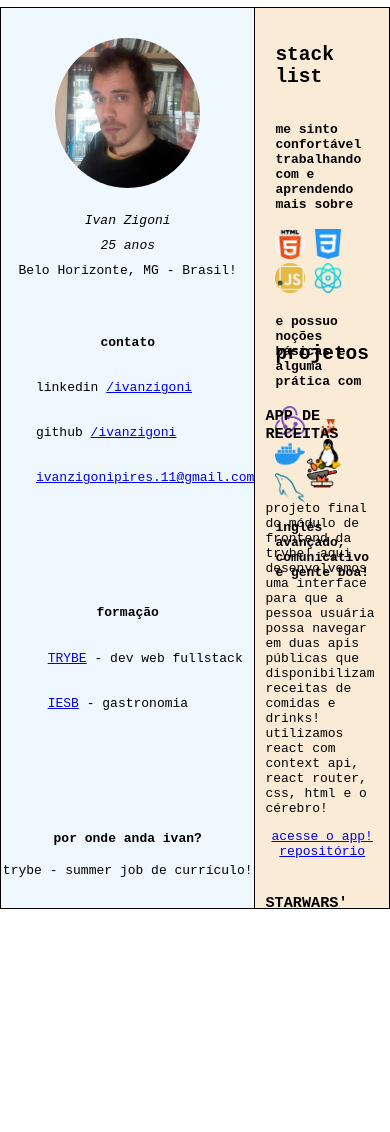
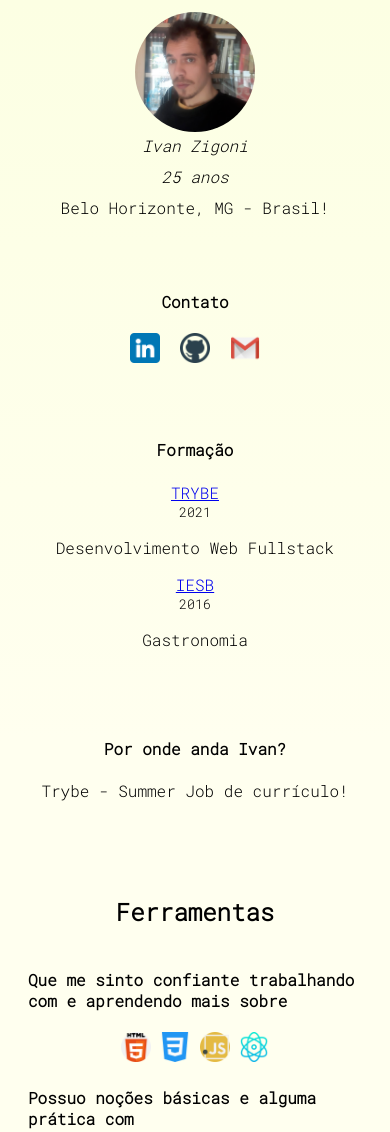
Before and after one commit to ivanzigoni/ivanzigoni.github.io, a plain HTML site: page index.html in a window 390 px wide. Shown: the top 1132 px of the page. Before the commit the page ends 916 px from the top, so only its background shows below. Drawn offline with Linux system fonts and the light colour scheme.

Commit message:
Modified layout for mobile reponsiveness

```diff
--- a/index.html
+++ b/index.html
@@ -1,5 +1,5 @@
 <!DOCTYPE html>
-<html lang="en">
+<html lang="pt-br">
 <head>
   <meta charset="UTF-8">
   <meta http-equiv="X-UA-Compatible" content="IE=edge">
@@ -7,88 +7,99 @@
   <title>Ivan Zigoni</title>
   <link rel="stylesheet" href="style.css">
   <link rel="icon" type="image/x-icon" href="/images/favicon.ico">
+   <!-- font -->
+   <link rel="preconnect" href="https://fonts.googleapis.com">
+   <link rel="preconnect" href="https://fonts.gstatic.com" crossorigin>
+   <link href="https://fonts.googleapis.com/css2?family=Roboto+Mono:wght@300&display=swap" rel="stylesheet">
+   <!-- /font-->
 </head>
 <body>
-  <aside>
-    <section id="section-profile" class="aside-section">
-      <img src="images/ivan.png" alt="my profile picture" id="profile-picture">
+  <header>
+    <div class="header-inner-containers">
+      <img src="images/ivan.png" alt="my profile picture" class="profile-picture">
       <em>Ivan Zigoni</em>
       <em>25 anos</em>
       <span>Belo Horizonte, MG - Brasil!</span>
+    </div>
+    <address class="header-inner-containers">
+      <h4>Contato</h4>
+      <div class="contact-info">
+        <a href="https://www.linkedin.com/in/ivan-zigoni/" target="_blank">
+          <img src="images/icons/linkedin.png" alt="linkedin-icon" class="icon" />
+        </a>
+        <a href="https://github.com/ivanzigoni" target="_blank">
+          <img src="images/icons/github.png" alt="github-icon" class="icon" />
+        </a>
+        <a href="mailto: ivanzigonipires.11@gmail.com">
+          <img src="images/icons/gmail.png" alt="email-icon" class="icon" />
+        </a>
+      </div>
+    </address>
+    <div class="header-inner-containers">
+      <h4>Formação</h4>
+      <div class="education-container">
+        <a href="https://betrybe.com/" target="_blank">TRYBE</a>
+        <small>2021</small>
+        <p>Desenvolvimento Web Fullstack</p>
+      </div>
+      <div class="education-container">
+        <a href="https://www.linkedin.com/school/iesb/" target="_blank">IESB</a>
+        <small>2016</small>
+        <p>Gastronomia</p>
+      </div>
+    </div>
+    <div class="header-inner-containers">
+      <h4>Por onde anda Ivan?</h4>
+      <span>Trybe - Summer Job de currículo!</span>
+    </div>
+  </header>
+  <main>
+    <section class="section-stack-list">
+      <h2>Ferramentas</h2>
+      <h4>Que me sinto confiante trabalhando com e aprendendo mais sobre</h4>
+      <section class="stack-section">
+        <img src="images/icons/html-5.png" class="icon" alt="html5-icon">
+        <img src="images/icons/css.png" class="icon" alt="css-icon">
+        <img src="images/icons/javascript.png" class="icon" alt="javascript-icon">
+        <img src="images/icons/react.png" class="icon" alt="react-icon">
+      </section>
+      <h4>Possuo noções básicas e alguma prática com</h4>
+      <section class="stack-section">
+        <img src="images/icons/redux.png" class="icon" alt="redux-icon">
+        <img src="images/icons/jest.png" class="icon" alt="jest-icon">
+        <img src="images/icons/docker.png" class="icon" alt="docker-icon">
+        <img src="images/icons/linux.png" class="icon" alt="bash-icon">
+        <img src="images/icons/mysql.png" class="icon" alt="mysql-icon">
+      </section>
+      <p><strong>Inglês avançado, comunicativo e gente boa!</strong></p>
     </section>
-    <section id="section-contact" class="aside-section">
-      <h4>contato</h4>
-      <ul>
-        <li>
-          <span>linkedin</span>
-          <a href="https://www.linkedin.com/in/ivan-zigoni/" target="_blank">/ivanzigoni</a>
-        </li>
-        <li>
-          <span>github</span>
-          <a href="https://github.com/ivanzigoni" target="_blank">/ivanzigoni</a>
-        </li>
-        <li><a href="mailto: ivanzigonipires.11@gmail.com">ivanzigonipires.11@gmail.com</a></li>
-      </ul>
-    </section>
-    <section id="section-education" class="aside-section">
-      <h4>formação</h4>
-      <ul>
-        <li><a href="https://betrybe.com/" target="_blank">TRYBE</a> - dev web fullstack</li>
-        <li><a href="https://www.linkedin.com/school/iesb/" target="_blank">IESB</a> - gastronomia</li>
-      </ul>
-    </section>
-    <section id="section-work-status" class="aside-section">
-      <h4>por onde anda ivan?</h4>
-      <span>trybe - summer job de currículo!</span>
-    </section>
-  </aside>
-  <main>
-    <section id="section-stack-list">
-      <h2>stack list</h2>
-      <h4>me sinto confortável trabalhando com e aprendendo mais sobre</h4>
-      <section class="stack-section">
-        <img src="images/icons/html-5.png" class="icon" alt="tech-icon">
-        <img src="images/icons/css.png" class="icon" alt="tech-icon">
-        <img src="images/icons/javascript.png" class="icon" alt="tech-icon">
-        <img src="images/icons/react.png" class="icon" alt="tech-icon">
-      </section>
-      <h4>e possuo noções básicas e alguma prática com</h4>
-      <section class="stack-section">
-        <img src="images/icons/redux.png" class="icon" alt="tech-icon">
-        <img src="images/icons/jest.png" class="icon" alt="tech-icon">
-        <img src="images/icons/docker.png" class="icon" alt="tech-icon">
-        <img src="images/icons/linux.png" class="icon" alt="tech-icon">
-        <img src="images/icons/mysql.png" class="icon" alt="tech-icon">
-      </section>
-      <p><strong>inglês avançado, comunicativo e gente boa!</strong></p>
-    </section>
-    <section id="section-projects">
-      <h2>projetos</h2>
+    <section class="section-projects">
+      <h2>Projetos</h2>
       <article class="project-card">
         <h3>APP DE RECEITAS</h3>
         <img src="images/icons/cooking.png" class="icon" alt="cooking-icon"/>
-        <p>projeto final do módulo de frontend da trybe! aqui desenvolvemos uma interface para que a pessoa usuária possa navegar em duas apis públicas que disponibilizam receitas de comidas e drinks! utilizamos react com context api, react router, css, html e o cérebro!</p>
+        <p>Projeto final do módulo de frontend da Trybe. Aqui desenvolvemos uma interface para que a pessoa usuária possa navegar em duas APIs públicas que disponibilizam receitas de comidas e drinks. Utilizamos React com Context Api, React Router, CSS, HTML e o cérebro.</p>
         <a href="https://ivanzigoni.github.io/recipes-app/" target="_blank">acesse o app!</a>
         <a href="https://github.com/ivanzigoni/recipes-app" target="_blank">repositório</a>
       </article>
       <article class="project-card">
-        <h3>STARWARS' PLANETS TABLE</h3>
+        <h3>STARWARS PLANETS TABLE</h3>
         <img src="images/icons/darth-vader.png" class="icon" alt="starwars-icon"/>
-        <p>resolvi destacar esse projeto porque foi um dos mais divertidos durante o módulo de frontend da trybe! projeto para que as pessoas estudantes pudessem se familiarizar e aprender a usar a context api. além disso, um grande desafio de elaborar métodos de filtragem de elementos em uma tabela e lidar com requisições a apis pública!</p>
+        <p>Resolvi destacar esse projeto porque foi um dos mais interessantes durante o módulo de frontend da Trybe. Projeto para que as pessoas estudantes pudessem se familiarizar e aprender a usar a Context API. Além disso, um grande desafio de elaborar métodos de filtragem de elementos em uma tabela e lidar com requisições a APIs pública.</p>
         <a href="https://ivanzigoni.github.io/planets-search/" target="_blank">explore os planetas!</a>
         <a href="https://github.com/ivanzigoni/planets-search" target="_blank">repositório</a>
       </article>
       <article class="project-card">
         <h3>FAKE SNAKE</h3>
         <img src="images/icons/snake.png" class="icon" alt="snake-icon"/>
-        <p>até aqui só havia feito projetos usando class components. resolvi desenvolver um joguinho da cobrinha simplificado (daí o nome fake snake) para testar as diferenças de sintaxe entre componentes de classe e componentes funcionais em react.</p>
+        <p>Até aqui só havia feito projetos usando Class Components. Resolvi desenvolver um joguinho da cobrinha simplificado (daí o nome fake snake) para testar as diferenças de sintaxe entre Class Components e Functional Components no React.</p>
         <a href="https://ivanzigoni.github.io/fakesnake/" target="_blank">jogue fake snake!</a>
         <a href="https://github.com/ivanzigoni/fakesnake" target="_blank">repositório</a>
       </article>
       <article class="project-card">
         <h3>TIMER</h3>
         <img src="images/icons/clock.png" class="icon" alt="clock-icon"/>
-        <p>foi lançado um desafio: construir um timer para a professora usar durante o intervalo! feito em html, css e javascript com react usando class components!</p>
+        <p>Foi lançado um desafio: construir um timer para a professora usar durante o intervalo das aulas. Feito em HTML, CSS e Javascript com React usando Class Components.</p>
         <a href="https://ivanzigoni.github.io/timer/" target="_blank">acesse o timer!</a>
         <a href="https://github.com/ivanzigoni/timer">repositório</a>
       </article>
--- a/style.css
+++ b/style.css
@@ -1,72 +1,60 @@
 body {
-  display: flex;
-  align-items: center;
-  justify-content: center;
-  height: 900px;
-  font-family: monospace;
+  display: grid;
+  font-family: 'Roboto Mono', monospace;
+  background-image: linear-gradient(#fcffe3, #ffffef, #ffffef, #ffffef, #fdffed);
 }
 
-aside {
+/* <header> */
+
+header {
+  display: flex;
+  flex-direction: row;
+  flex-wrap: wrap;
+  justify-content: space-around;
+  padding-bottom: 1%;
+  height: 100vh;
+}
+
+.header-inner-containers {
   display: flex;
   flex-direction: column;
   align-items: center;
-  justify-content: space-around;
-  border-top: 1px solid black;
-  border-bottom: 1px solid black;
-  border-left: 1px solid black;
-  width: 300px;
-  height: 900px;
-  background-color: aliceblue;
+  width: 100%;
 }
 
-main {
-  border: 1px solid black;
-  width: 600px;
-  height: 900px;
-  background-color: antiquewhite;
+.profile-picture {
+  border-radius: 50%;
+  width: 120px;
+  height: 120px;
+  margin: 1%;
 }
 
-#profile-picture {
-  border-radius: 50%;
-  height: 150px;
-  width: auto;
-  margin-bottom: 25px;
+.contact-info {
+  display: flex;
+  justify-content: space-around;
+  min-width: 150px;
 }
 
-em {
-  margin-bottom: 10px;
+.education-container {
+  display: flex;
+  flex-direction: column;
+  text-align: center;
 }
 
-ul {
-  list-style: none;
+/* </header> */
+
+/* <main> */
+
+main {
+  display: flex;
+  flex-direction: column;
 }
 
-li {
-  margin-bottom: 30px;
-  margin-left: -5px;
-}
-
-.aside-section {
-  display: flex;
-  flex-direction: column;
-  align-items: center;
-}
-
-#section-profile {
-  height: 220px;
-  justify-content: space-evenly;
-}
-
-.icon {
-  width: 30px;
-}
-
-#section-stack-list {
+.section-stack-list {
   display: flex;
   flex-direction: column;
   justify-content: space-around;
   align-items: center;
-  height: 279px;
   padding: 20px;
 }
 
@@ -75,13 +63,40 @@ li {
   flex-direction: column;
   justify-content: center;
   align-items: center;
+  width: 70%;
   padding: 10px;
 }
 
-#section-projects {
+.section-projects {
   display: flex;
   flex-direction: column;
   align-items: center;
-  height: 580px;
-  overflow: auto;
 }
+
+/* </main> */
+
+.icon {
+  width: 30px;
+}
+
+em {
+  margin-bottom: 10px;
+}
+
+address {
+  display: flex;
+}
+
+ul {
+  display: flex;
+  flex-direction: row;
+  flex-wrap: wrap;
+  list-style: none;
+  width: 30%;
+  justify-content: flex-start;
+  gap: 20px;
+}
+
+h4 {
+  font-style: normal;
+}
```
Also changed, not shown: images/icons/cook.png (added), images/icons/favicon.ico (added), images/icons/github.png (added), images/icons/gmail.png (added), images/icons/programmer.png (added).
